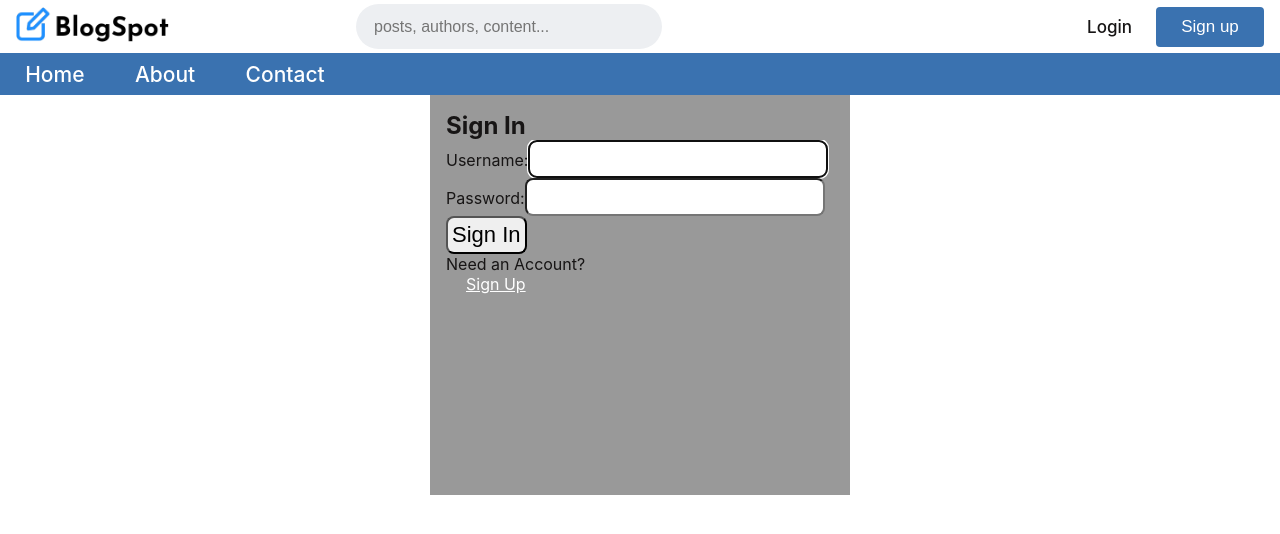
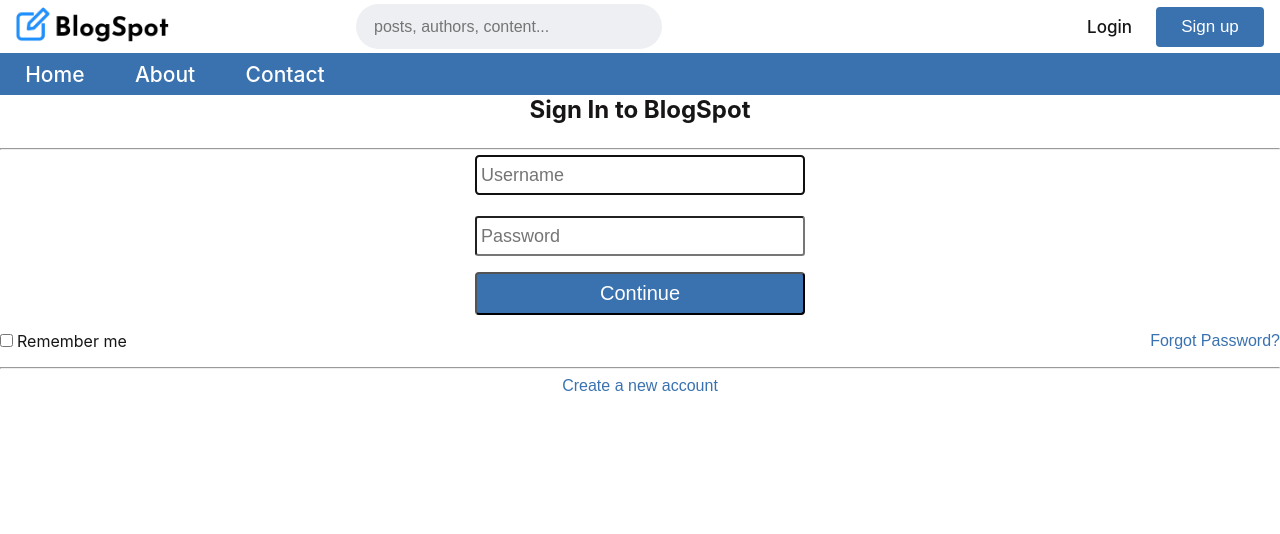
Before and after one commit to DarshGondalia/BlogSpot1, a React (Create React App) app: page /login in a window 1280 px wide. Shown: the top 534 px of the page. Built offline with nearby package versions, Linux system fonts and the light colour scheme; some icons are missing.

Commit message:
login modal updated

```diff
--- a/public/index.html
+++ b/public/index.html
@@ -29,6 +29,7 @@
   <body>
     <noscript>You need to enable JavaScript to run this app.</noscript>
     <div id="root"></div>
+    <div id="portal"></div>
     <!--
       This HTML file is a template.
       If you open it directly in the browser, you will see an empty page.
--- a/src/App.js
+++ b/src/App.js
@@ -12,9 +12,11 @@ import { AuthContext } from './context/AuthProvider.js';
 
 import Navbar from './components/Navbar.js';
 import { GlobalStyles } from './styles/GlobalStyles.style.js';
+import Modal from './components/Modal.js';
 
 function App() {
   const [auth, setAuth] = useState('');
+  const [isOpen, SetIsOpen] = useState(false);
 
 
   return (
--- a/src/Login.js
+++ b/src/Login.js
@@ -2,29 +2,25 @@ import React, { useRef, useState, useEffect, useContext } from 'react';
 import { Link } from 'react-router-dom';
 import { AuthContext } from "./context/AuthProvider.js";
 import axios from 'axios';
+import { Input } from './styles/Input.style.js';
+import { Button } from './styles/Button.style.js';
 
 function Login() {
     const {setAuth}  = useContext(AuthContext);
+    const [Success, setSuccess] = useState(false);
 
     const userRef = useRef();
-    const errRef = useRef();
-
-    const [user, setUser] = useState('');
-    const [pwd, setPwd] = useState('');
-    const [errMsg, setErrMsg] = useState('');
-    const [success, setSuccess] = useState(false);
-
     useEffect(() => {
         userRef.current.focus();
     }, []);
 
-    useEffect(() => {
-        setErrMsg('');
-    }, [user, pwd]);
-
     const handleSubmit = async (e) => {
         e.preventDefault();
-
+        const { username, password, remember } = e.target;
+        const user = username.value;
+        const pwd = password.value
+        console.log(user)
+        console.log(pwd)
         try {
             const data = JSON.stringify({username: user, password: pwd});
             const response = await axios.post('http://localhost:3001/login', data, {
@@ -33,62 +29,100 @@ function Login() {
                 }
             });
             console.log(JSON.stringify(response.data));
-            setAuth({ user , pwd});
-            setUser('');
-            setPwd('');
+            setAuth({ user, pwd});
             setSuccess(true);
         } catch (err) {
-            errRef.current.focus();
             console.log(err);
         }
     }
 
   return (
-    <>
-        {success ? (
-            <section>
-                <h1>You are logged in!</h1>
-                <br />
-                <p>
-                <Link className="NavLink" to="/">Go to Home</Link>
-                </p>
-            </section>
-        ) : (
-            <section>
-                <p ref={errRef} className={errMsg ? "errmsg" : "offscreen"} aria-live="assertive">{errMsg}</p>
-                <h1>Sign In</h1>
+    <div className="text-center">
+        <h2>Sign In to BlogSpot</h2>
+        <div className="d-flex justify-content-center flex-column gap-3 mb-4">
+        </div>
+        <hr />
         <form onSubmit={handleSubmit}>
-                    <label htmlFor="username">Username:</label>
-                    <input
+            <Input
+                ref={userRef}
+                className="mb-3"
                 type="text"
-                        id="username"
-                        ref={userRef}
-                        autoComplete="off"
-                        onChange={(e) => setUser(e.target.value)}
-                        value={user}
+                autoComplete='off'
+                name="username"
+                sty="modal"
+                placeholder="Username"
                 required
             />
-
-                    <label htmlFor="password">Password:</label>
-                    <input
+            <br />
+            <Input
+                className="mb-3"
                 type="password"
-                        id="password"
-                        onChange={(e) => setPwd(e.target.value)}
-                        value={pwd}
+                name="password"
+                sty="modal"
+                placeholder="Password"
+                minLength={8}
                 required
             />
-                    <button className='loginFormButton'>Sign In</button>
+            <br />
+            <Button color="white" sty="modal">Continue</Button> <br />
+            <div className="d-flex justify-content-between mt-3 mb-3">
+                <div>
+                    <input type="checkbox" name="remember"/>
+                    <label className='ms-1'>
+                        Remember me
+                    </label>
+                </div>
+                <Button sty="link">Forgot Password?</Button>
+            </div>
         </form>
-                <p>
-                    Need an Account?<br />
-                    <span className="line">
-                        {/*put router link here*/}
-                        <Link className="NavLink" to="/register">Sign Up</Link>
-                    </span>
-                </p>
-            </section>
-        )}
-    </>
+        <hr />
+        <Button className="mt-2" sty="link" onClick={() => document.getElementById('join_button').click()}>Create a new account</Button>
+    </div>
+    // <>
+    //     {success ? (
+    //         <section>
+    //             <h1>You are logged in!</h1>
+    //             <br />
+    //             <p>
+    //             <Link className="NavLink" to="/">Go to Home</Link>
+    //             </p>
+    //         </section>
+    //     ) : (
+    //         <section>
+    //             <p ref={errRef} className={errMsg ? "errmsg" : "offscreen"} aria-live="assertive">{errMsg}</p>
+    //             <h1>Sign In</h1>
+    //             <form onSubmit={handleSubmit}>
+    //                 <label htmlFor="username">Username:</label>
+    //                 <input
+    //                     type="text"
+    //                     id="username"
+    //                     ref={userRef}
+    //                     autoComplete="off"
+    //                     onChange={(e) => setUser(e.target.value)}
+    //                     value={user}
+    //                     required
+    //                 />
+
+    //                 <label htmlFor="password">Password:</label>
+    //                 <input
+    //                     type="password"
+    //                     id="password"
+    //                     onChange={(e) => setPwd(e.target.value)}
+    //                     value={pwd}
+    //                     required
+    //                 />
+    //                 <button className='loginFormButton'>Sign In</button>
+    //             </form>
+    //             <p>
+    //                 Need an Account?<br />
+    //                 <span className="line">
+    //                     {/*put router link here*/}
+    //                     <Link className="NavLink" to="/register">Sign Up</Link>
+    //                 </span>
+    //             </p>
+    //         </section>
+    //     )}
+    // </>
   )
 }
 
--- /dev/null
+++ b/src/components/Modal.js
@@ -0,0 +1,37 @@
+import React from 'react';
+import ReactDOM from 'react-dom';
+
+export default function Modal({ open, children, onClose }) {
+    const ModalStyle = {
+        position: 'fixed',
+        top: '50%',
+        left: '50%',
+        transform: 'translate(-50%, -50%)',
+        borderRadius: '1rem',
+        backgroundColor: '#EBEBEB',
+        padding: '50px',
+        zIndex: 1000,
+    }
+
+    const OverlayStyle = {
+        position: 'fixed',
+        top: 0,
+        left: 0,
+        right: 0,
+        bottom: 0,
+        backgroundColor: 'rgba(0, 0, 0, .7)',
+        zIndex: 1000
+    }
+
+    if (!open) return null;
+    return ReactDOM.createPortal(
+        <>
+            <div style={OverlayStyle} onClick={onClose}>
+                <div style={ModalStyle} onClick={e => e.stopPropagation()}>
+                    {children}
+                </div>
+            </div>
+        </>,
+        document.getElementById('portal')
+  )
+}
--- a/src/components/Navbar.js
+++ b/src/components/Navbar.js
@@ -1,4 +1,4 @@
-import React, { useContext } from 'react'
+import React, { useContext, useState } from 'react'
 import { AuthContext } from '../context/AuthProvider.js'
 import { NavLink } from 'react-router-dom'
 import logo from '../images/BlogSpotcrop.png'
@@ -6,12 +6,29 @@ import { Button } from '../styles/Button.style.js'
 import SearchBar from './SearchBar.js'
 import Notifications from '@mui/icons-material/Notifications.js';
 import AccountCircle from '@mui/icons-material/AccountCircle.js';
+import Login from '../Login.js'
+import Register from '../Register.js'
+import Modal from './Modal.js'
 
 const NotificationsIcon = Notifications.default;
 const AccountCircleIcon = AccountCircle.default;
 
 export default function Navbar({userloggedIn}) {
-  const {auth} = useContext(AuthContext)
+  const {auth} = useContext(AuthContext);
+  const [isOpen, SetIsOpen] = useState(false);
+  const [Content, SetContent] = useState('');
+  console.log(auth)
+
+
+  const OpenHandler = (e) => {
+    console.log(e.target);
+    SetIsOpen(true);
+    if (e.target.value === "Join") {
+      SetContent(<Register />);
+    } else {
+      SetContent(<Login />);
+    }
+  }
 
 
   return (
@@ -30,14 +47,13 @@ export default function Navbar({userloggedIn}) {
               </>
               ) : (
               <>
-                <NavLink to="/login">
+                <span style={{cursor: 'pointer'}} onClick={(e) => OpenHandler(e)}>
                   Login
-                </NavLink>
-                <NavLink to="/register">
-                  <Button sty="nav" color="white">
-                    Sign up
-                  </Button>
-                </NavLink>
+                </span>
+                <Button sty="nav" color="white" onClick={(e) => OpenHandler(e)}>
+                  Sign up
+                </Button>
+                <Modal open={isOpen} onClose={() => SetIsOpen(false)}>{Content}</Modal>
               </>
               )
             }
--- a/src/styles/Button.style.js
+++ b/src/styles/Button.style.js
@@ -20,10 +20,31 @@ const btnStySearch = `
     }
 `
 
+const btnStyModal = `
+    font-size: 20px;
+    padding: 8px;
+    min-height: 40px;
+    min-width: 330px;
+    border-radius: 0.25rem;
+`
+
+const btnStyLink = `
+    background-color: inherit;
+    font-size: inherit;
+    color: var(--primary);
+    border: none;
+`
+
 const ButtonStyle = props => {
     switch (props.sty) {
+        case 'nav':
+            return btnStyNav;
         case 'search':
             return btnStySearch;
+        case 'modal':
+            return btnStyModal;
+        case 'link':
+            return btnStyLink;
         default:
             return btnStyNav;
     }
--- a/src/styles/GlobalStyles.style.js
+++ b/src/styles/GlobalStyles.style.js
@@ -42,11 +42,6 @@ export const GlobalStyles = createGlobalStyle`
         filter: brightness(1.25);
     }
 
-    nav a {
-        color: var(--black) !important;
-        text-decoration: none;
-    }
-
     /* format, styling */
     .align-items-center {
         align-items: center;
@@ -62,6 +57,10 @@ export const GlobalStyles = createGlobalStyle`
 
     .d-inline-block {
         display: inline-block;
+    }
+
+    .d-block {
+        display: block;
     }
 
     .flex-column {
--- a/src/styles/Input.style.js
+++ b/src/styles/Input.style.js
@@ -16,12 +16,13 @@ const InputSearch = `
 `
 
 const InputModal = `
+    background-color: white;
     margin: 5px;
-    font-size: 18px;
+    font-size: 18px !important;
     padding-left: 10px;
-    font-family: 'Mukta', sans-serif;
     min-height: 40px;
     min-width: 330px;
+    border-radius: 0.2rem !important;
 `
 
 const InputStyle = props => {
```
Lines whose indentation alone changed are shown as unchanged.
